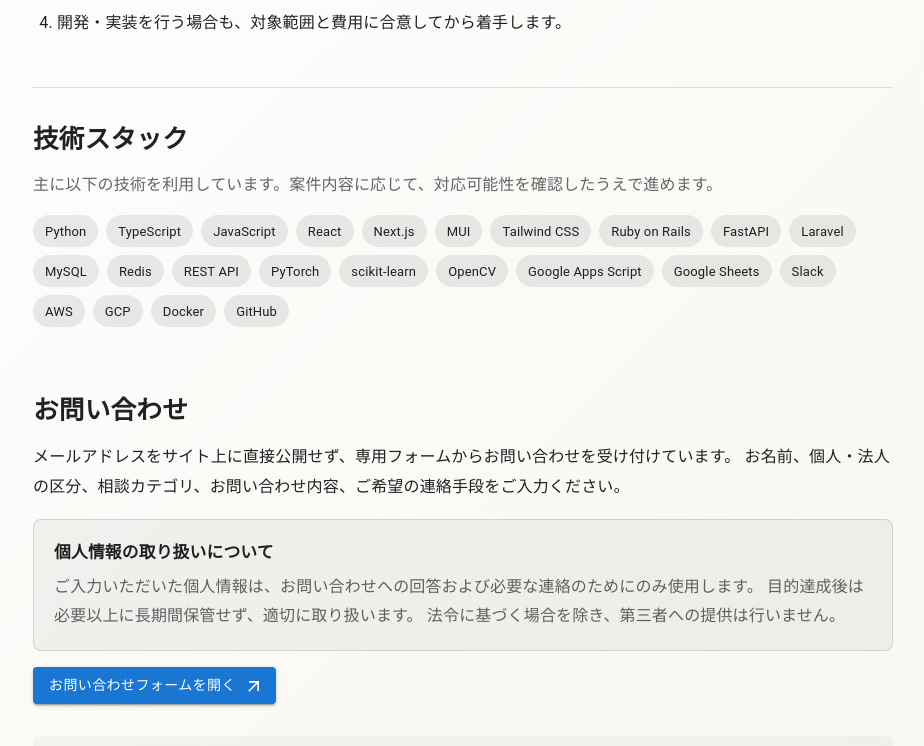
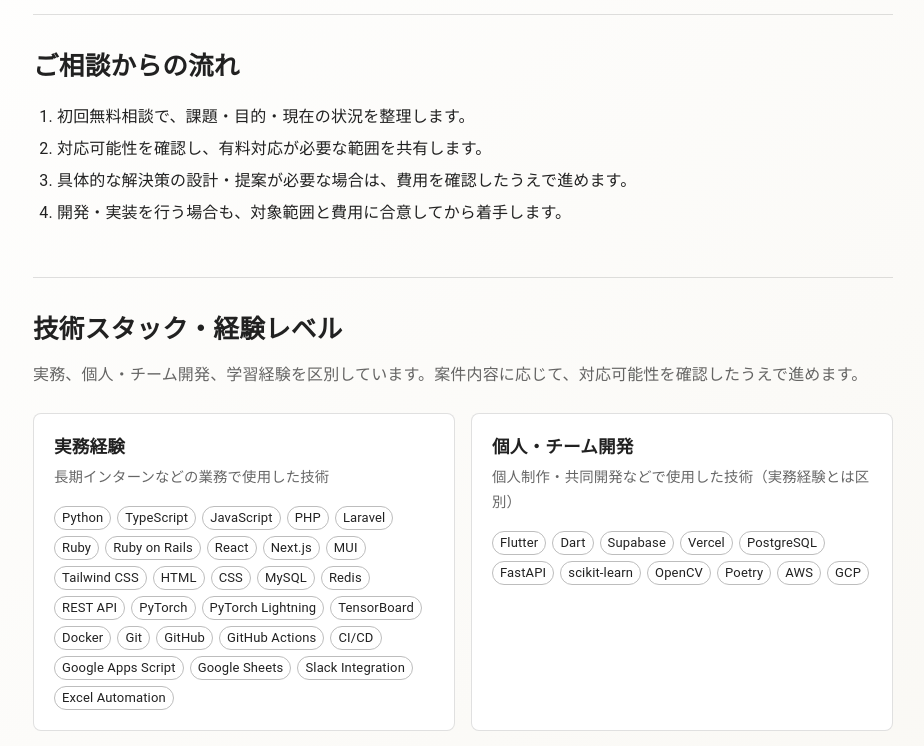
Before and after one commit to Doragon-RH/introduction, a Next.js app: page /work in a window 1280 px wide. Shown: the part 3364-4110 px from the top of the page, without its empty margins (177-1101 px from the left). Built offline with nearby package versions, Linux system fonts and the light colour scheme.

Commit message:
Align experience levels and add verified Flutter team development

```diff
--- a/pages/work.tsx
+++ b/pages/work.tsx
@@ -11,6 +11,7 @@ import CodeOutlinedIcon from '@mui/icons-material/CodeOutlined';
 import PsychologyOutlinedIcon from '@mui/icons-material/PsychologyOutlined';
 import AnalyticsOutlinedIcon from '@mui/icons-material/AnalyticsOutlined';
 import CloudOutlinedIcon from '@mui/icons-material/CloudOutlined';
+import { skillExperienceGroups } from '../data/skill-experience';
 
 const careerHistory = [
   {
@@ -64,6 +65,13 @@ const technicalExperiences = [
     description:
       '画像異常検知をテーマに、VAEの学習・推論・評価まで一連の実装を経験しています。PyTorch / PyTorch Lightningを用いた学習処理、チェックポイントからのテスト、再構成誤差を用いた異常判定、Accuracy・Precision・Recall・F1・Confusion Matrixによる評価、元画像・再構成画像・差分・ヒートマップの可視化まで取り組んでいます。',
     skills: ['Python', 'PyTorch', 'PyTorch Lightning', 'TensorBoard', 'Docker', 'Model Evaluation'],
+  },
+  {
+    title: 'Flutter Web / Team Development',
+    period: '共同開発',
+    description:
+      'Flutter WebとSupabaseを用いた書籍レビュー・読書管理サービスの共同開発に参加しています。公開投稿一覧への導線改善などのUI開発に加え、Web公開やCI/CDに関連する継続的な機能改善にも取り組んでいます。',
+    skills: ['Flutter', 'Dart', 'Supabase', 'Vercel', 'CI/CD'],
   },
 ];
 
@@ -234,16 +242,28 @@ export default function Work() {
 
       <Box component="section" sx={{ py: 4 }}>
         <Typography component="h2" sx={{ fontSize: '1.6rem', fontWeight: 700, mb: 1.5 }}>
-          技術スタック
+          技術スタック・経験レベル
         </Typography>
-        <Typography sx={{ color: 'text.secondary', lineHeight: 1.8, mb: 2 }}>
-          主に以下の技術を利用しています。案件内容に応じて、対応可能性を確認したうえで進めます。
+        <Typography sx={{ color: 'text.secondary', lineHeight: 1.8, mb: 3 }}>
+          実務、個人・チーム開発、学習経験を区別しています。案件内容に応じて、対応可能性を確認したうえで進めます。
         </Typography>
-        <Stack direction="row" sx={{ flexWrap: 'wrap', gap: 1 }}>
-          {['Python', 'TypeScript', 'JavaScript', 'React', 'Next.js', 'MUI', 'Tailwind CSS', 'Ruby on Rails', 'FastAPI', 'Laravel', 'MySQL', 'Redis', 'REST API', 'PyTorch', 'scikit-learn', 'OpenCV', 'Google Apps Script', 'Google Sheets', 'Slack', 'AWS', 'GCP', 'Docker', 'GitHub'].map((skill) => (
-            <Chip key={skill} label={skill} />
+        <Box sx={{ display: 'grid', gridTemplateColumns: { xs: '1fr', md: 'repeat(2, 1fr)' }, gap: 2 }}>
+          {skillExperienceGroups.map((group) => (
+            <Box key={group.title} sx={{ p: 2.5, border: '1px solid', borderColor: 'divider', borderRadius: 2, bgcolor: 'background.paper' }}>
+              <Typography component="h3" sx={{ fontSize: '1.1rem', fontWeight: 700, mb: 0.5 }}>
+                {group.title}
+              </Typography>
+              <Typography sx={{ fontSize: '0.9rem', color: 'text.secondary', lineHeight: 1.75, mb: 2 }}>
+                {group.description}
+              </Typography>
+              <Stack direction="row" sx={{ flexWrap: 'wrap', gap: 0.75 }}>
+                {group.skills.map((skill) => (
+                  <Chip key={skill} label={skill} size="small" variant="outlined" />
+                ))}
+              </Stack>
+            </Box>
           ))}
-        </Stack>
+        </Box>
       </Box>
 
       <Box id="contact-form" component="section" sx={{ py: 4 }}>
```
